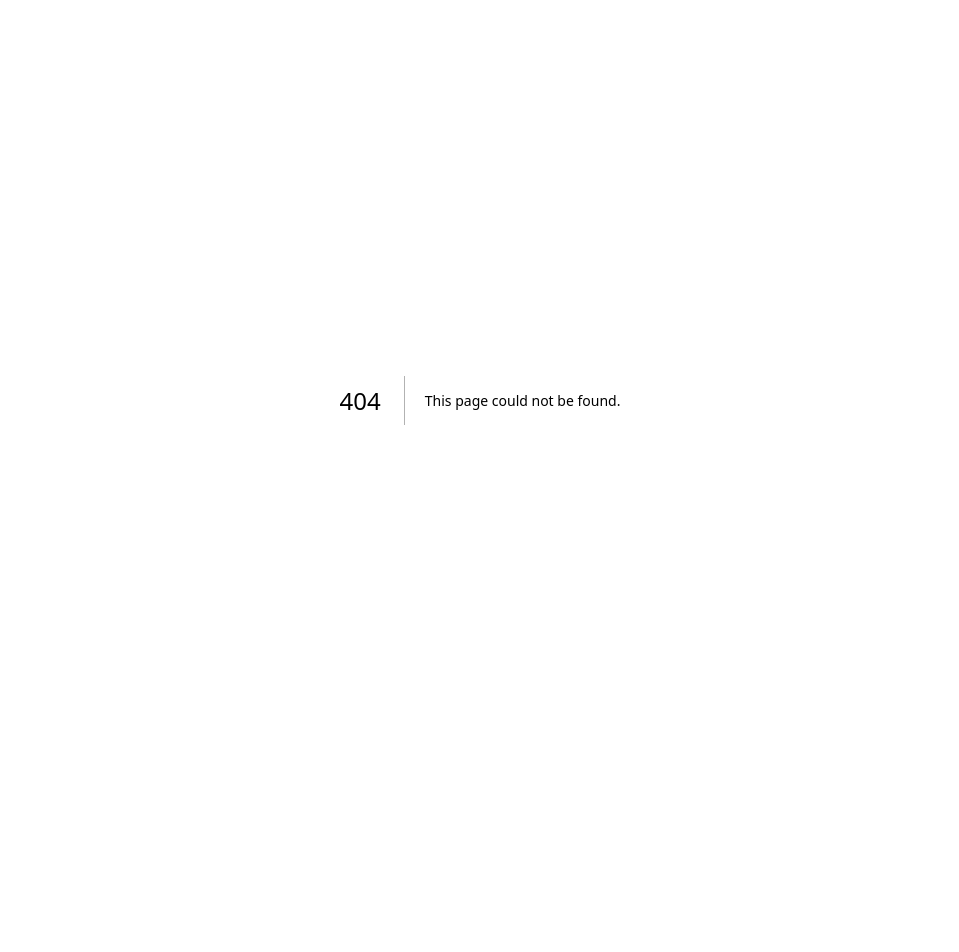
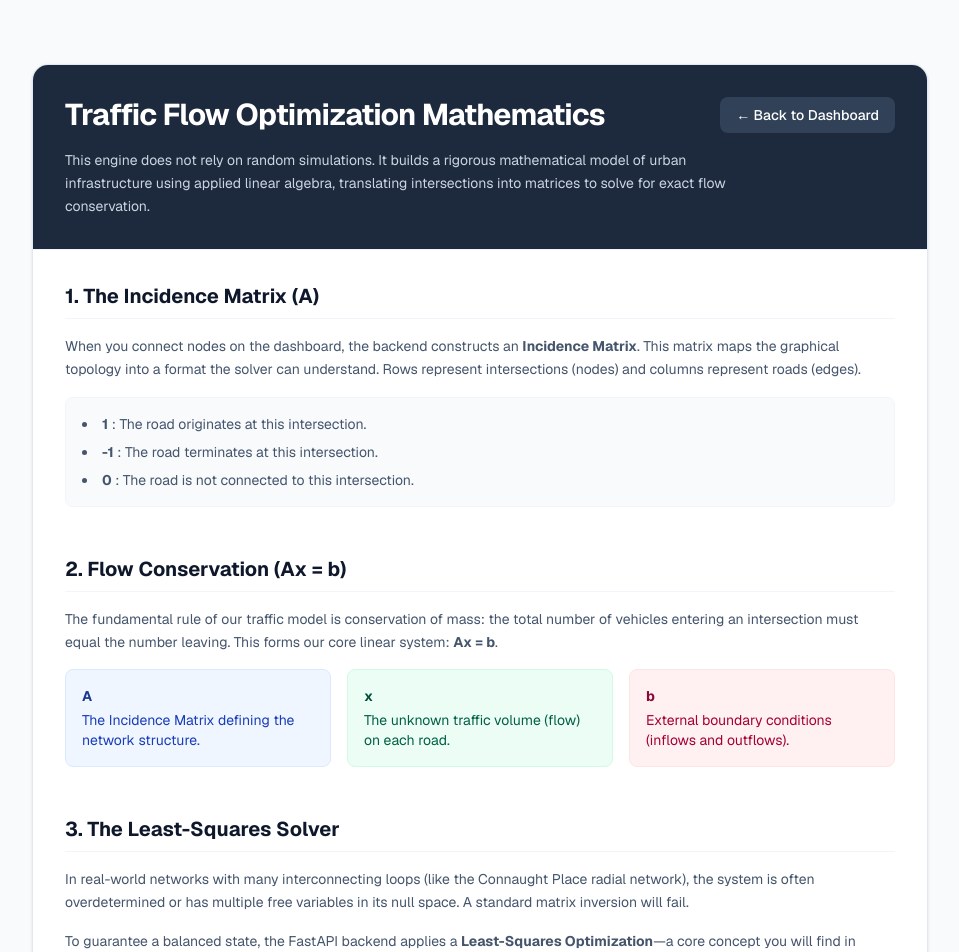
Before and after one commit to ashishsinghh935-ops/urban-traffic-optimizer, a Next.js app in the folder frontend/: page /the-math in a window 1280 px wide. Before the commit this address had no page. Shown: the top 952 px of the page, without its empty margins (160-1119 px from the left). Before the commit the page ends 800 px from the top, so only its background shows below. Built offline with nearby package versions, Linux system fonts and the light colour scheme.

Commit message:
Added the-math deep-dive page and integrated navigation link

```diff
--- a/frontend/app/page.tsx
+++ b/frontend/app/page.tsx
@@ -1,6 +1,7 @@
 "use client";
 
 import React, { useState, useCallback } from 'react';
+import Link from 'next/link';
 import ReactFlow, { Background, Controls, addEdge, applyNodeChanges, applyEdgeChanges, Node, Edge, Connection } from 'reactflow';
 import 'reactflow/dist/style.css';
 
@@ -116,7 +117,7 @@ export default function TrafficDashboard() {
   };
 
   const loadConnaughtPlacePreset = () => {
-    // Added draggable: false and selectable: false directly to nodes to force a hard lock
+    // Hard locked nodes to prevent dragging
     const cpNodes = [
       { id: 'cp-center', position: { x: 400, y: 300 }, data: { label: 'Rajiv Chowk (Hub)' }, className: defaultNodeStyle, draggable: false, selectable: false },
       { id: 'cp-north', position: { x: 400, y: 100 }, data: { label: 'Minto Rd (In)' }, className: inflowNodeStyle, draggable: false, selectable: false },
@@ -143,7 +144,6 @@ export default function TrafficDashboard() {
   };
 
   const resetToCustom = () => {
-    // Reset nodes to be interactable again by spreading and removing custom overrides if any
     const unlockedNodes = initialNodes.map(node => ({ ...node, draggable: true, selectable: true }));
     setNodes(unlockedNodes);
     setEdges(initialEdges);
@@ -156,11 +156,18 @@ export default function TrafficDashboard() {
 
       {/* Sidebar Command Center */}
       <div className="w-80 bg-white border-r border-slate-200 flex flex-col z-10 shadow-sm">
-        <div className="p-6 border-b border-slate-100">
-          <h1 className="text-2xl font-bold text-slate-900 tracking-tight">
-            FlowOptimizer
-          </h1>
-          <p className="text-xs text-slate-500 mt-1 font-medium tracking-wide">Math Engine Dashboard</p>
+
+        {/* UPDATED HEADER WITH LINK TO /THE-MATH */}
+        <div className="p-6 border-b border-slate-100 flex justify-between items-center bg-slate-50/50">
+          <div>
+            <h1 className="text-2xl font-bold text-slate-900 tracking-tight">
+              FlowOptimizer
+            </h1>
+            <p className="text-xs text-slate-500 mt-1 font-medium tracking-wide">Math Engine Dashboard</p>
+          </div>
+          <Link href="/the-math" className="text-xs font-semibold text-blue-600 hover:text-blue-800 bg-blue-50 hover:bg-blue-100 px-3 py-1.5 rounded-md border border-blue-100 transition-colors shadow-sm">
+            View Math &rarr;
+          </Link>
         </div>
 
         <div className="p-6 flex-1 flex flex-col gap-5 overflow-y-auto">
@@ -250,7 +257,6 @@ export default function TrafficDashboard() {
         <ReactFlow
           nodes={nodes}
           edges={edges}
-          // Undefining the change handlers entirely when locked prevents ANY movement data from processing
           onNodesChange={isLocked ? undefined : onNodesChange}
           onEdgesChange={isLocked ? undefined : onEdgesChange}
           onConnect={onConnect}
--- /dev/null
+++ b/frontend/app/the-math/page.tsx
@@ -0,0 +1,72 @@
+import React from 'react';
+import Link from 'next/link';
+
+export default function TheMath() {
+  return (
+    <div className="min-h-screen bg-slate-50 text-slate-800 font-sans p-8 md:p-16">
+      <div className="max-w-4xl mx-auto bg-white rounded-2xl shadow-sm border border-slate-200 overflow-hidden">
+
+        {/* Header */}
+        <div className="p-8 border-b border-slate-100 bg-slate-800 text-white">
+          <div className="flex justify-between items-center mb-4">
+            <h1 className="text-3xl font-bold tracking-tight">Traffic Flow Optimization Mathematics</h1>
+            <Link href="/" className="px-4 py-2 bg-slate-700 hover:bg-slate-600 rounded-lg text-sm font-medium transition-colors">
+              &larr; Back to Dashboard
+            </Link>
+          </div>
+          <p className="text-slate-300 text-sm leading-relaxed max-w-2xl">
+            This engine does not rely on random simulations. It builds a rigorous mathematical model of urban infrastructure using applied linear algebra, translating intersections into matrices to solve for exact flow conservation.
+          </p>
+        </div>
+
+        {/* Content */}
+        <div className="p-8 space-y-12">
+
+          <section>
+            <h2 className="text-xl font-bold text-slate-900 mb-4 border-b border-slate-100 pb-2">1. The Incidence Matrix (A)</h2>
+            <p className="text-slate-600 mb-4 text-sm leading-relaxed">
+              When you connect nodes on the dashboard, the backend constructs an <strong>Incidence Matrix</strong>. This matrix maps the graphical topology into a format the solver can understand. Rows represent intersections (nodes) and columns represent roads (edges).
+            </p>
+            <ul className="list-disc list-inside text-sm text-slate-600 space-y-2 mb-4 bg-slate-50 p-4 rounded-lg border border-slate-100">
+              <li><strong>1</strong> : The road originates at this intersection.</li>
+              <li><strong>-1</strong> : The road terminates at this intersection.</li>
+              <li><strong>0</strong> : The road is not connected to this intersection.</li>
+            </ul>
+          </section>
+
+          <section>
+            <h2 className="text-xl font-bold text-slate-900 mb-4 border-b border-slate-100 pb-2">2. Flow Conservation (Ax = b)</h2>
+            <p className="text-slate-600 mb-4 text-sm leading-relaxed">
+              The fundamental rule of our traffic model is conservation of mass: the total number of vehicles entering an intersection must equal the number leaving. This forms our core linear system: <strong>Ax = b</strong>.
+            </p>
+            <div className="grid grid-cols-1 md:grid-cols-3 gap-4 text-sm mb-4">
+              <div className="p-4 bg-blue-50 border border-blue-100 rounded-lg">
+                <span className="block font-bold text-blue-900 mb-1">A</span>
+                <span className="text-blue-800">The Incidence Matrix defining the network structure.</span>
+              </div>
+              <div className="p-4 bg-emerald-50 border border-emerald-100 rounded-lg">
+                <span className="block font-bold text-emerald-900 mb-1">x</span>
+                <span className="text-emerald-800">The unknown traffic volume (flow) on each road.</span>
+              </div>
+              <div className="p-4 bg-rose-50 border border-rose-100 rounded-lg">
+                <span className="block font-bold text-rose-900 mb-1">b</span>
+                <span className="text-rose-800">External boundary conditions (inflows and outflows).</span>
+              </div>
+            </div>
+          </section>
+
+          <section>
+            <h2 className="text-xl font-bold text-slate-900 mb-4 border-b border-slate-100 pb-2">3. The Least-Squares Solver</h2>
+            <p className="text-slate-600 mb-4 text-sm leading-relaxed">
+              In real-world networks with many interconnecting loops (like the Connaught Place radial network), the system is often overdetermined or has multiple free variables in its null space. A standard matrix inversion will fail.
+            </p>
+            <p className="text-slate-600 mb-4 text-sm leading-relaxed">
+              To guarantee a balanced state, the FastAPI backend applies a <strong>Least-Squares Optimization</strong>—a core concept you will find in foundational academic texts like <em>Linear Algebra and Its Applications</em>. By calculating the pseudo-inverse, it finds the vector <em>x</em> that minimizes the Euclidean norm ||Ax - b||, producing the most balanced and mathematically optimal distribution of vehicles across the grid.
+            </p>
+          </section>
+
+        </div>
+      </div>
+    </div>
+  );
+}
```
